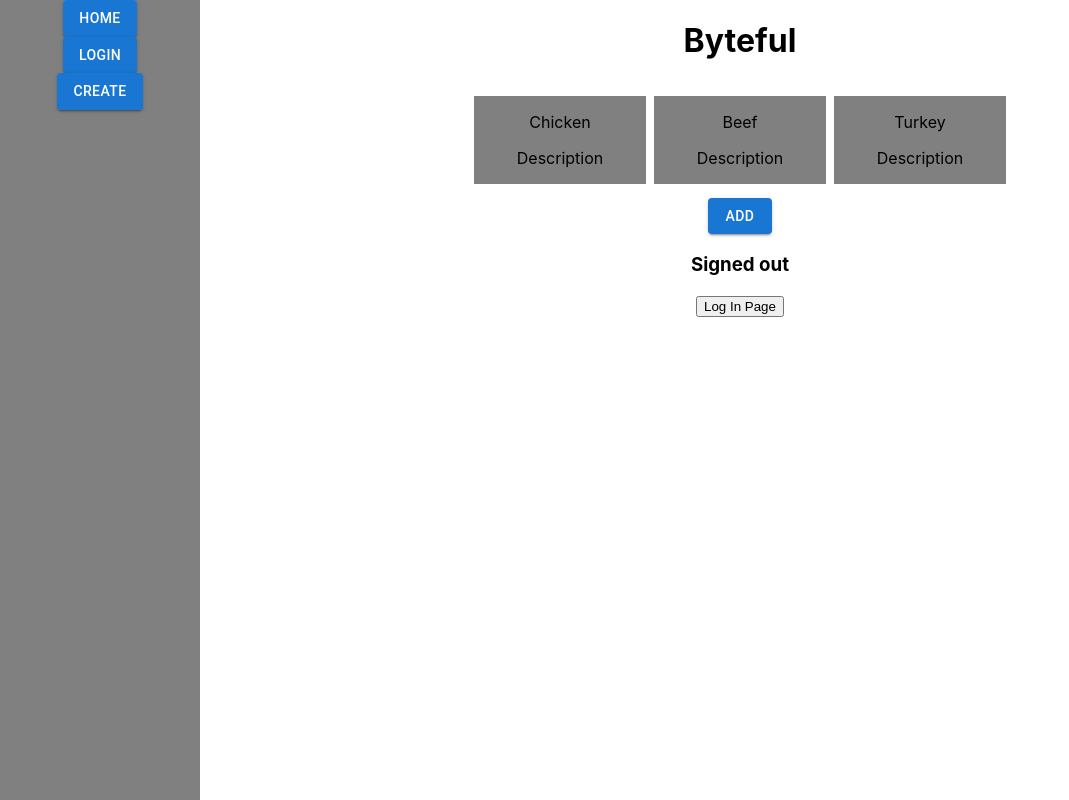
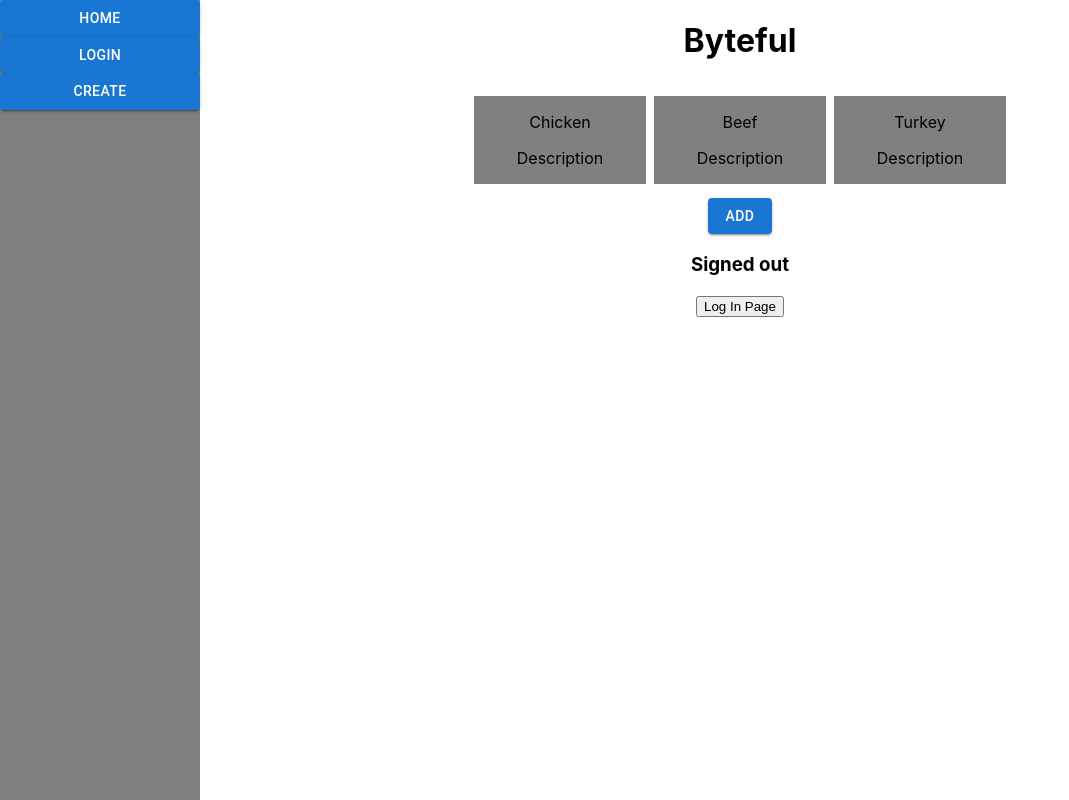
Before and after one commit to zach-habib/Biteful, a React (Create React App) app: page / in a window 1280 px wide. Shown: the whole page, without its empty margins (0-1069 px from the left). Built offline with nearby package versions, Linux system fonts and the light colour scheme; no server answers.

Commit message:
Fixed sidebar buttons

```diff
--- a/package.json
+++ b/package.json
@@ -9,7 +9,7 @@
     "@testing-library/jest-dom": "^5.15.0",
     "@testing-library/react": "^11.2.7",
     "@testing-library/user-event": "^12.8.3",
-    "firebase": "^9.5.0",
+    "firebase": "^9.6.1",
     "formik": "^2.2.9",
     "react": "^17.0.2",
     "react-dom": "^17.0.2",
--- a/src/components/Sidebar/Sidebar.js
+++ b/src/components/Sidebar/Sidebar.js
@@ -5,15 +5,33 @@ import SidebarItem from "./SidebarItem"
 const Sidebar = () => {
   return (
     <div className="sidebar">
-      <Link to="/">
-        <Button variant="contained">Home</Button>
-      </Link>
-      <Link to="login">
-        <Button variant="contained">Login</Button>
-      </Link>
-      <Link to="create">
-        <Button variant="contained">create</Button>
-      </Link>
+      <Button
+        variant="contained"
+        component={Link}
+        to="/"
+        label="Home"
+        value="home"
+      >
+        Home
+      </Button>
+      <Button
+        variant="contained"
+        component={Link}
+        to="/login"
+        label="Login"
+        value="login"
+      >
+        Login
+      </Button>
+      <Button
+        variant="contained"
+        component={Link}
+        to="/create"
+        label="Create"
+        value="create"
+      >
+        Create
+      </Button>
     </div>
   )
 }
```
Also changed, not shown: 1 other file (tests, documents, lock files or other folders).
